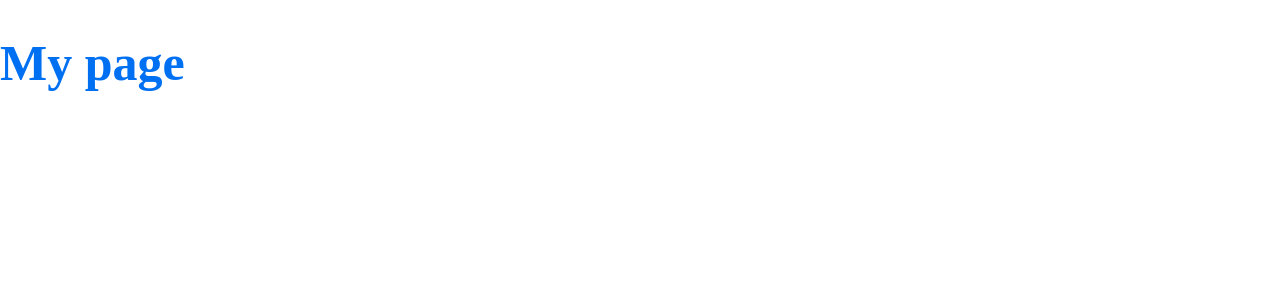
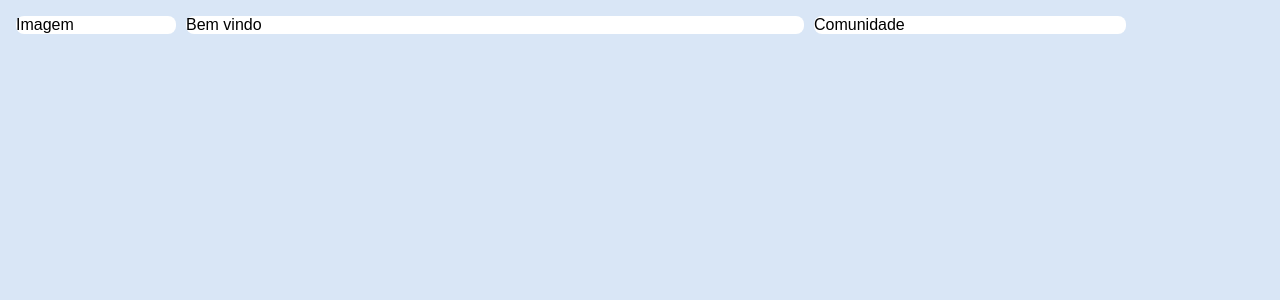
Before and after one commit to GreiceKCGM/alurakut, a Next.js app: page / in a window 1280 px wide. Shown: the top 300 px of the page. Built offline with nearby package versions, Linux system fonts and the light colour scheme.

Commit message:
primeiros componentes e estilos do AluraKut

```diff
--- a/pages/_app.js
+++ b/pages/_app.js
@@ -1,10 +1,22 @@
 import { createGlobalStyle, ThemeProvider } from 'styled-components'
 
 const GlobalStyle = createGlobalStyle`
+
+  *{
+    margin:0;
+    padding:0;
+    box-sizing: border-box;
+  }
   body {
-    margin: 0;
-    padding: 0;
-    box-sizing: border-box;
+
+    font-family:sans-serif;
+    background-color: #D9E6F6;
+  }
+
+  #__next {
+    display:flex;
+    min-height: 100vh;
+    flex-direction:column;
   }
 `
 
--- a/pages/index.js
+++ b/pages/index.js
@@ -1,10 +1,45 @@
 import styled from 'styled-components'
 
-const Title = styled.h1`
-  font-size: 50px;
-  color: ${({ theme }) => theme.colors.primary};
-`
+// const Title = styled.h1`
+//   font-size: 50px;
+//   color: ${({ theme }) => theme.colors.primary};
+// `
+
+const Box = styled.div`
+background: #ffffff;
+border-radius: 8px;
+
+`;
+
+const MainGrid = styled.main`
+  display: grid;
+  grid-gap: 10px;
+  padding: 16px;
+
+  @media (min-width: 860px) {
+   grid-template-areas: "profileArea welcomeArea profileRelationsArea";
+   grid-template-columns: 160px 618px 312px;
+
+  }
+
+`;
 
 export default function Home() {
-  return <Title>My page</Title>
+  return(
+     <MainGrid>
+       <Box style= {{gridArea: 'profileArea'}}>
+       Imagem
+
+       </Box>
+       <Box style= {{gridArea: 'welcomeArea'}}>
+       Bem vindo
+
+       </Box>
+       <Box style= {{gridArea: 'profileRelationsArea'}}>
+       Comunidade
+
+       </Box >
+
+     </MainGrid>
+     )
 }
```
Also changed, not shown: 1 other file (tests, documents, lock files or other folders).
